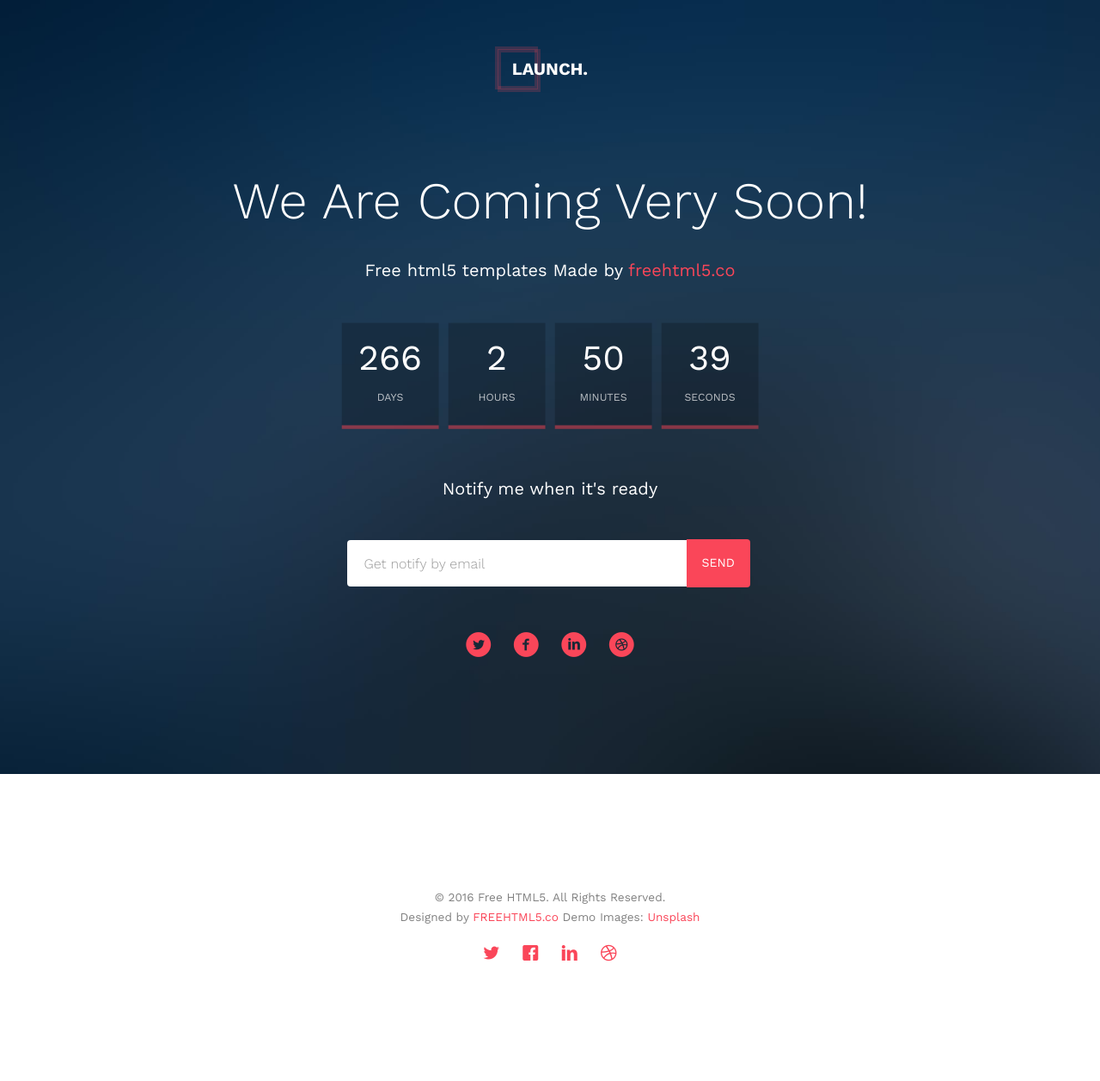
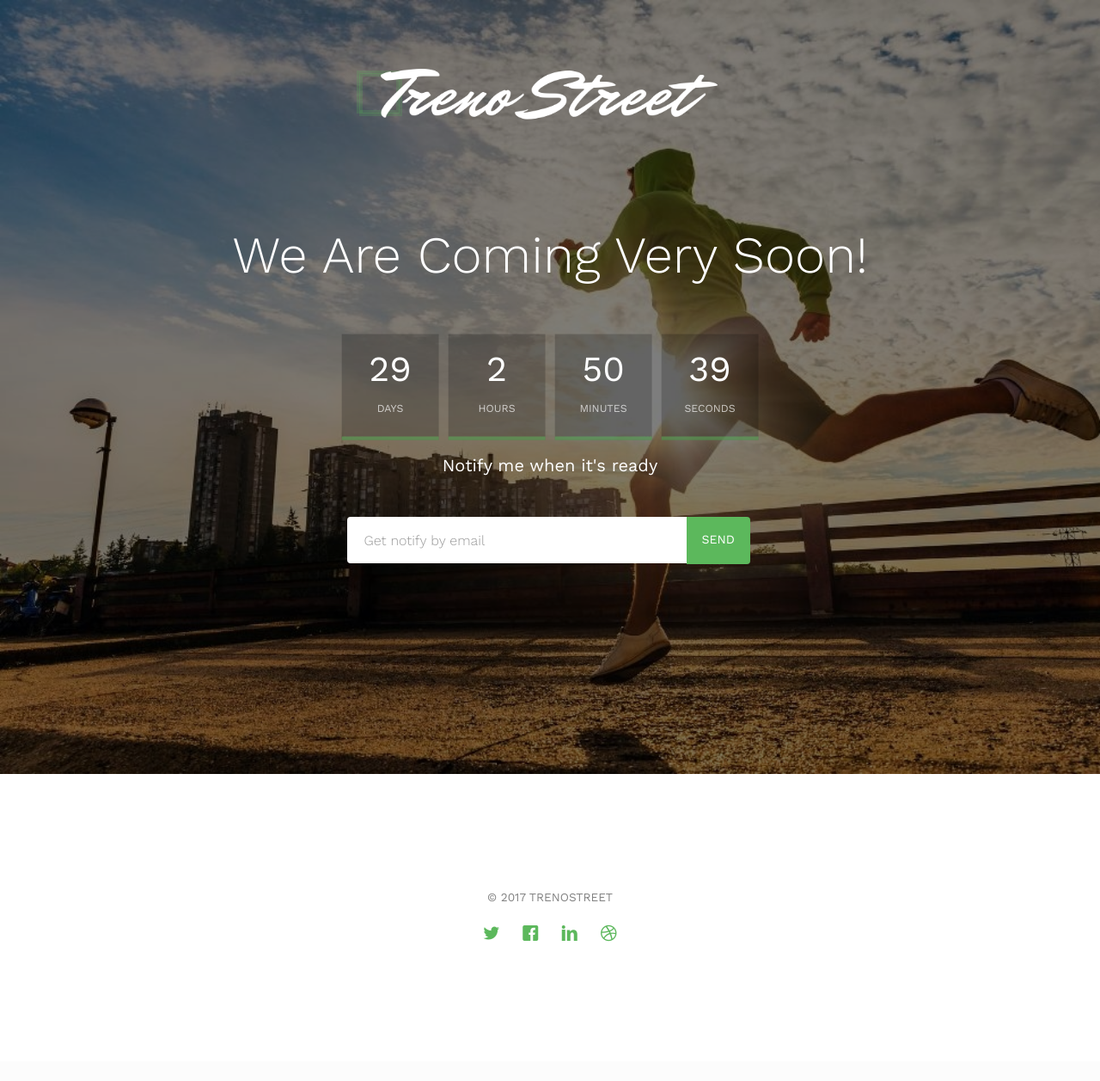
Before and after one commit to kikice010/TRENOSTREET, a PHP site: page / in a window 1280 px wide. Shown: the whole page at 86% size. After the commit the page ends 1095 px from the top, so only its background shows below. Run offline with PHP 8.4, Linux system fonts and the light colour scheme; some web fonts are replaced.

Commit message:
launch page

```diff
--- a/css/style.css
+++ b/css/style.css
@@ -47,13 +47,13 @@ body {
 }
 
 a {
-  color: #FA4659;
+  color: #5cb85c;
   -webkit-transition: 0.5s;
   -o-transition: 0.5s;
   transition: 0.5s;
 }
 a:hover, a:active, a:focus {
-  color: #FA4659;
+  color: #5cb85c;
   outline: none;
   text-decoration: none;
 }
@@ -71,17 +71,17 @@ h1, h2, h3, h4, h5, h6, figure {
 
 ::-webkit-selection {
   color: #fff;
-  background: #FA4659;
+  background: #5cb85c;
 }
 
 ::-moz-selection {
   color: #fff;
-  background: #FA4659;
+  background: #5cb85c;
 }
 
 ::selection {
   color: #fff;
-  background: #FA4659;
+  background: #5cb85c;
 }
 
 .fh5co-nav {
@@ -97,6 +97,9 @@ h1, h2, h3, h4, h5, h6, figure {
   .fh5co-nav {
     padding: 20px 0;
   }
+  .fh5co-nav #fh5co-logo img{
+    height: 50px;
+  }
 }
 .fh5co-nav #fh5co-logo {
   font-size: 20px;
@@ -106,6 +109,18 @@ h1, h2, h3, h4, h5, h6, figure {
   font-family: "Work Sans", Arial, sans-serif;
   font-weight: bold;
   text-transform: uppercase;
+}
+.fh5co-nav #fh5co-logo img{
+    height: 100px;
+  }
+
+  @media screen and (max-width: 768px) {
+  .fh5co-nav {
+    padding: 20px 0;
+  }
+  .fh5co-nav #fh5co-logo img{
+    height: 50px;
+  }
 }
 .fh5co-nav a {
   padding: 5px 10px;
@@ -118,7 +133,7 @@ h1, h2, h3, h4, h5, h6, figure {
   top: -6px;
   left: -7px;
   content: '';
-  border: 4px solid rgba(250, 70, 89, 0.2);
+  border: 4px solid rgba(92, 184, 92, 0.2);
   width: 50px;
   height: 50px;
   z-index: -1;
@@ -181,7 +196,7 @@ h1, h2, h3, h4, h5, h6, figure {
   display: inline-block;
   zoom: 1;
   *display: inline;
-  color: #FA4659;
+  color: #5cb85c;
   padding-left: 10px;
   padding-right: 10px;
 }
@@ -243,7 +258,7 @@ form label {
 #fh5co-header .display-tc .btn,
 .fh5co-cover .display-tc .btn {
   padding: 15px 20px;
-  background: #FA4659 !important;
+  background: #5cb85c !important;
   color: #fff;
   border: none !important;
   font-size: 14px;
@@ -251,7 +266,7 @@ form label {
 }
 #fh5co-header .display-tc .btn:hover,
 .fh5co-cover .display-tc .btn:hover {
-  background: #FA4659 !important;
+  background: #5cb85c !important;
   -webkit-box-shadow: 0px 14px 30px -15px rgba(0, 0, 0, 0.75) !important;
   -moz-box-shadow: 0px 14px 30px -15px rgba(0, 0, 0, 0.75) !important;
   box-shadow: 0px 14px 30px -15px rgba(0, 0, 0, 0.75) !important;
@@ -314,7 +329,7 @@ form label {
 .simply-countdown {
   /* The countdown */
   margin-top: 3em;
-  margin-bottom: 3em;
+  margin-bottom: 0.5em;
 }
 
 .simply-countdown > .simply-section {
@@ -323,7 +338,7 @@ form label {
   width: 110px;
   height: 120px;
   background: rgba(0, 0, 0, 0.2);
-  border-bottom: 4px solid rgba(250, 70, 89, 0.5);
+  border-bottom: 4px solid rgba(92, 184, 92, 0.5);
   margin: 0 7px;
   position: relative;
   animation: pulse 1.01s ease infinite;
@@ -390,7 +405,7 @@ form label {
   margin-bottom: 10px;
   line-height: 1.5;
   font-weight: bold;
-  color: #FA4659;
+  color: #5cb85c;
   font-family: "Work Sans", Arial, sans-serif;
 }
 @media screen and (max-width: 768px) {
@@ -486,9 +501,9 @@ form label {
 }
 
 .btn-primary {
-  background: #FA4659;
+  background: #5cb85c;
   color: #fff;
-  border: 2px solid #FA4659;
+  border: 2px solid #5cb85c;
 }
 .btn-primary:hover, .btn-primary:focus, .btn-primary:active {
   background: #fb5f6f !important;
@@ -496,11 +511,11 @@ form label {
 }
 .btn-primary.btn-outline {
   background: transparent;
-  color: #FA4659;
-  border: 2px solid #FA4659;
+  color: #5cb85c;
+  border: 2px solid #5cb85c;
 }
 .btn-primary.btn-outline:hover, .btn-primary.btn-outline:focus, .btn-primary.btn-outline:active {
-  background: #FA4659;
+  background: #5cb85c;
   color: #fff;
 }
 
@@ -630,7 +645,7 @@ form label {
 .form-control:active, .form-control:focus {
   outline: none;
   box-shadow: none;
-  border-color: #FA4659;
+  border-color: #5cb85c;
 }
 
 .row-pb-md {
--- a/index.php
+++ b/index.php
@@ -7,9 +7,9 @@
 	<head>
 	<meta charset="utf-8">
 	<meta http-equiv="X-UA-Compatible" content="IE=edge">
-	<title>Launch &mdash; 100% Free Fully Responsive HTML5 Template by FREEHTML5.co</title>
+	<title>TrenoStreet</title>
 	<meta name="viewport" content="width=device-width, initial-scale=1">
-	<meta name="description" content="Free HTML5 Template by FREEHTML5.CO" />
+	<meta name="description" content="TrenoStreet" />
 	<meta name="keywords" content="free html5, free template, free bootstrap, html5, css3, mobile first, responsive" />
 	<meta name="author" content="FREEHTML5.CO" />
 
@@ -66,13 +66,13 @@
 		<div class="container">
 			<div class="row">
 				<div class="col-xs-12 text-center">
-					<div id="fh5co-logo"><a href="index.html">Launch<strong>.</strong></a></div>
+					<div id="fh5co-logo"><a href="index.php"><img class="" src="images/logo_w.png" height="50"/></a></div>
 				</div>
 			</div>
 		</div>
 	</nav>
 
-	<header id="fh5co-header" class="fh5co-cover" role="banner" style="background-image:url(images/img_bg_1.jpg);" data-stellar-background-ratio="0.5">
+	<header id="fh5co-header" class="fh5co-cover" role="banner" style="background-image:url(images/img_bg_2.jpg);background-size:cover; background-repeat:no-repeat;" >
 		<div class="overlay"></div>
 		<div class="container">
 			<div class="row">
@@ -80,7 +80,6 @@
 					<div class="display-t">
 						<div class="display-tc animate-box" data-animate-effect="fadeIn">
 							<h1>We Are Coming Very Soon!</h1>
-							<h2>Free html5 templates Made by <a href="http://freehtml5.co/" target="_blank">freehtml5.co</a></h2>
 							<div class="simply-countdown simply-countdown-one"></div>
 							<div class="row">
 								<h2>Notify me when it's ready</h2>
@@ -92,12 +91,12 @@
 										</div>
 									</div>
 								</form>
-								<ul class="fh5co-social-icons">
+							<!-- 	<ul class="fh5co-social-icons">
 									<li><a href="#"><i class="icon-twitter-with-circle"></i></a></li>
 									<li><a href="#"><i class="icon-facebook-with-circle"></i></a></li>
 									<li><a href="#"><i class="icon-linkedin-with-circle"></i></a></li>
 									<li><a href="#"><i class="icon-dribbble-with-circle"></i></a></li>
-								</ul>
+								</ul> -->
 							</div>
 						</div>
 					</div>
@@ -112,8 +111,7 @@
 			<div class="row copyright">
 				<div class="col-md-12 text-center">
 					<p>
-						<small class="block">&copy; 2016 Free HTML5. All Rights Reserved.</small>
-						<small class="block">Designed by <a href="http://freehtml5.co/" target="_blank">FREEHTML5.co</a> Demo Images: <a href="http://unsplash.co/" target="_blank">Unsplash</a></small>
+						<small class="block">&copy; 2017 TRENOSTREET</small>
 					</p>
 					<p>
 						<ul class="fh5co-social-icons">
@@ -152,7 +150,8 @@
 	<script src="js/main.js"></script>
 
 	<script>
-    var d = new Date(new Date().getTime() + 800 * 120 * 120 * 2000);
+	var deadline = 2592000000;
+    var d = new Date(new Date().getTime()+deadline);
 
     // default example
     simplyCountdown('.simply-countdown-one', {
--- /dev/null
+++ b/info.php
@@ -0,0 +1,3 @@
+<?php
+phpinfo();
+?>
```
Also changed, not shown: fonts/MrDafoe-Regular.ttf (added), images/img_bg_2.jpg (added), images/img_bg_2.png (added), images/logo.png (added), images/logo_w.png (added).
